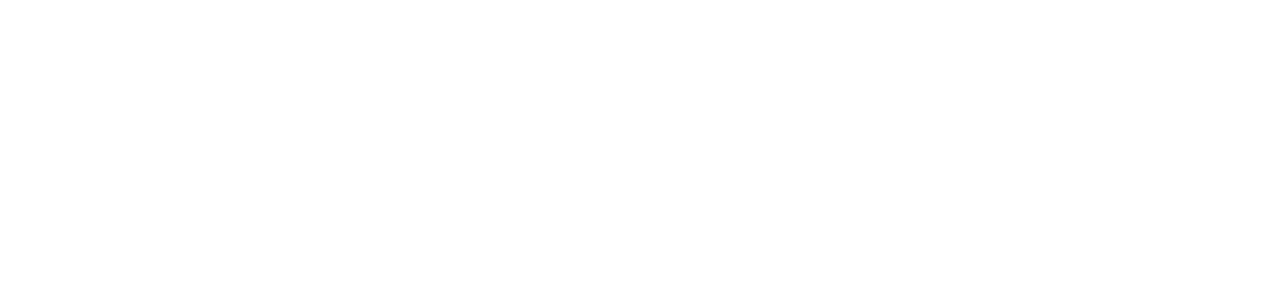
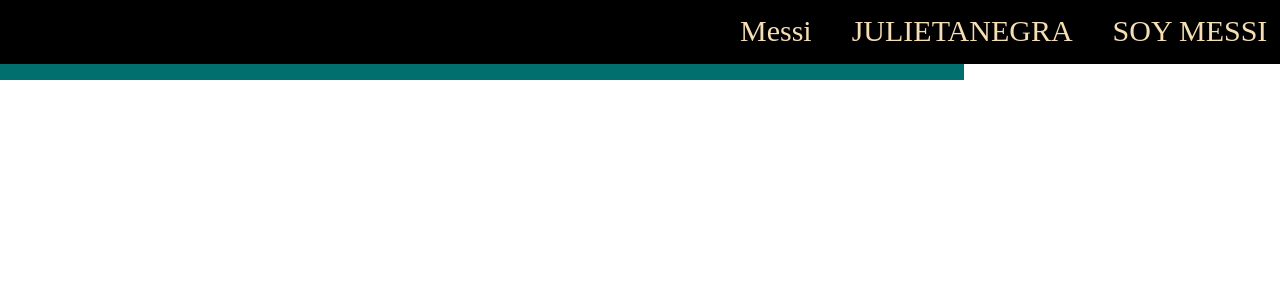
Before and after one commit to Renzo-Barraza/Trabajofn, a React (Vite) app in the folder trabajofinal/: page / in a window 1280 px wide. Shown: the top 300 px of the page. Built offline with nearby package versions, Linux system fonts and the light colour scheme.

Commit message:
base de la base

```diff
--- a/trabajofinal/src/App.jsx
+++ b/trabajofinal/src/App.jsx
@@ -1,6 +1,5 @@
 import { useState } from 'react'
-import reactLogo from './assets/react.svg'
-import viteLogo from '/vite.svg'
+
 
 
 function App() {
--- a/trabajofinal/src/boton inicio/claser.css
+++ b/trabajofinal/src/boton inicio/claser.css
@@ -1,17 +1,14 @@
 *{margin: 0px;}
-nav{height: 50px;width: 100%;}
-a{text-decoration: none;}
 
-ul{list-style: none;}
-.jojo{
+.jojo{background-color: aqua;
   height: 100vh;
   width: 100%;
   font-size:  400px;
-    animation:mario 4s  forwards
+    animation:mario 3s  forwards
   ; animation-iteration-count: 1;
 
 }
  @keyframes mario {
 0% {z-index: 100;background-color: black;}
-100% {z-index: 0;opacity: calc(0.0);}
+100% {z-index: 100;opacity: calc(0.0);}
 }
--- a/trabajofinal/src/main.jsx
+++ b/trabajofinal/src/main.jsx
@@ -1,12 +1,22 @@
 import { StrictMode } from 'react'
 import { createRoot } from 'react-dom/client'
-import App from './App.jsx'
+
 import { Botoninicio } from './boton inicio/boton.jsx'
-
+import { Linea } from './nav/linea.jsx'
+import './nav/nav.css'
 
 createRoot(document.getElementById('root')).render(
   <StrictMode>
-    <App />
- <Botoninicio/>
+
+ <nav >
+            <ul>
+            <li><a href="">Messi       </a> </li>
+            <li><a href="">JULIETANEGRA</a>  </li>
+            <li><a href="">SOY MESSI   </a> </li>
+            </ul>
+            </nav>
+            <Linea/>
+            <Botoninicio/>
+
   </StrictMode>,
 )
--- /dev/null
+++ b/trabajofinal/src/nav/linea.jsx
@@ -0,0 +1,8 @@
+import './nav.css'
+export function Linea() {
+    return(
+<p className='linea'>----</p>
+
+        )
+
+}
--- /dev/null
+++ b/trabajofinal/src/nav/nav.css
@@ -0,0 +1,34 @@
+nav{overflow: hidden;width: 100%;height: 50px;background-color:black; position: fixed ;padding-top: 14px; z-index: 5; animation: yoidolo 3s infinite;animation-delay: 8s}
+ul{display: flex;padding-left: 700px;}
+li {margin-left: 40px;}
+a{color: wheat;}
+@keyframes juli {
+
+0%{background-color: aqua;padding-left: 0px;}
+
+35%{background-color: rgb(7, 158, 158);padding-left: 500px;}
+
+75%{background-color: rgb(1, 104, 104);padding-left: 1000px;}
+
+80%{background-color: rgb(1, 58, 58);padding-left: 2000px;}
+90%{background-color: rgb(0, 0, 0);}
+100%{background-color: white;}
+
+
+}
+@keyframes yoidolo{
+
+    0%{box-shadow:   -10px 32px 50px 0px  violet ;z-index: 4;}
+
+    35%{box-shadow: -10px 32px 50px 0px  blue ;z-index: 4; }
+
+    75%{box-shadow:  -10px 32px 50px 0px  purple ;z-index: 4;}
+
+    80%{box-shadow:  -10px 32px 50px 0px   red ;z-index: 4;}
+    100%{box-shadow: -10px 32px 50px 0px  royalblue ;z-index: 4;  }
+
+}
+ul{list-style: none;font-size: 30px;}
+li{color: black;}
+a{text-decoration: none;}
+.linea{padding-top: 50px;height: 30px;width: 30px;background-color: blue;z-index: 3;position: fixed;animation: juli 6s forwards;animation-iteration-count: 1;animation-delay: 2s;}
```
Also changed, not shown: trabajofinal/src/navJ.jsx (deleted, +0 -12 lines).
